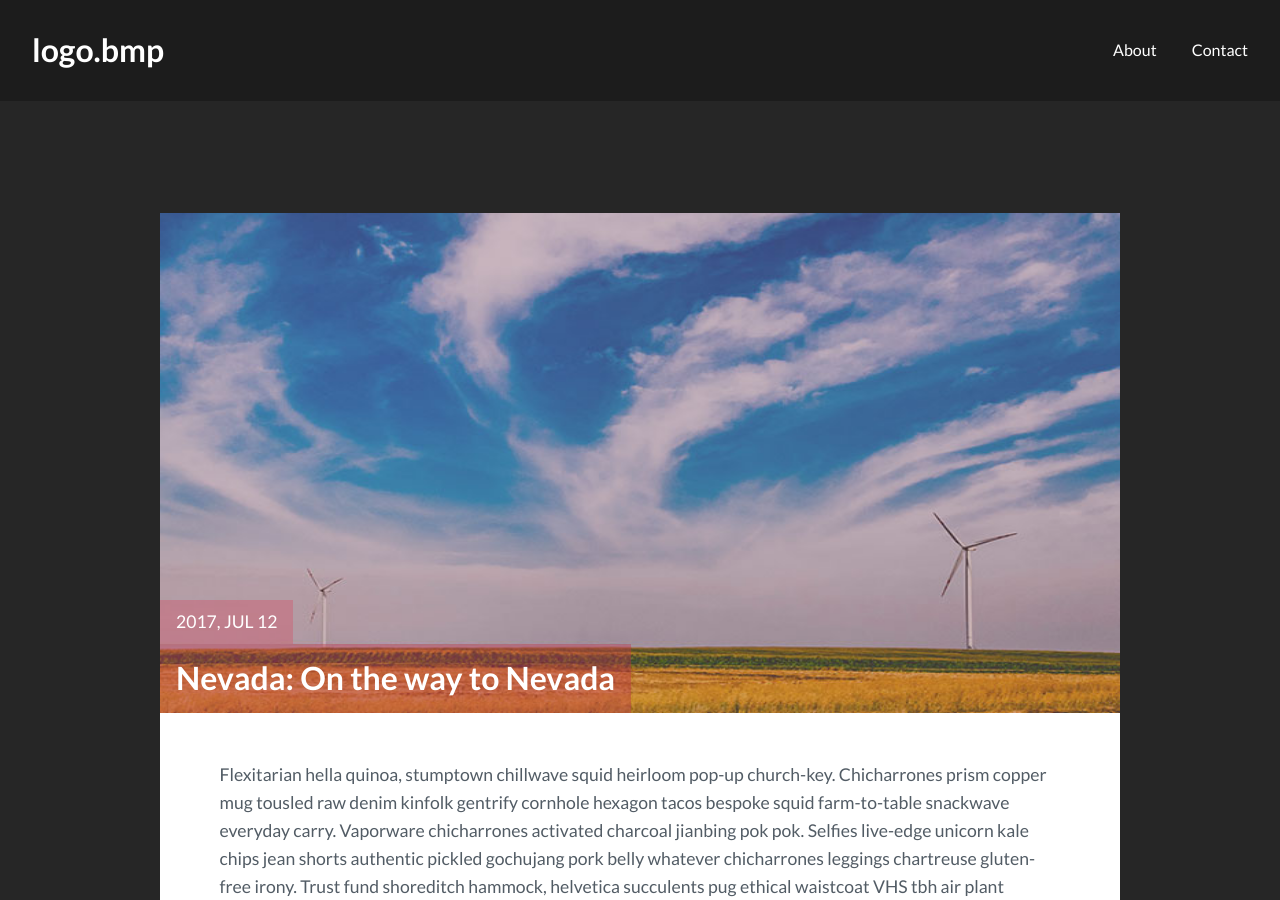
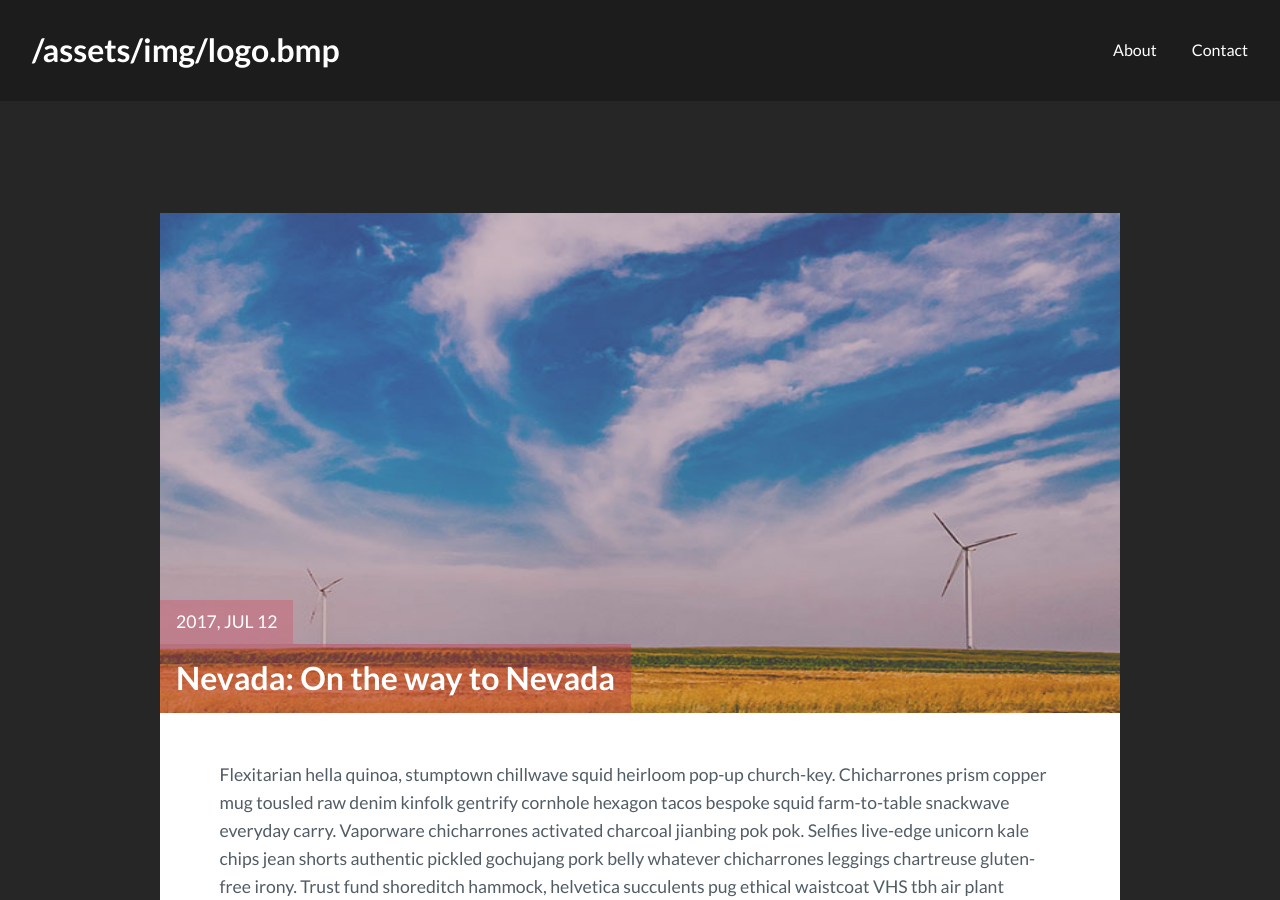
Before and after one commit to wangbinds/wangbinds.github.io, a Jekyll site: the page built from _posts/2017-07-12-nevada-on-the-way-to-nevada.markdown, in a window 1280 px wide and 900 px high. Built offline with Jekyll 4.4.1, drawn with Linux system fonts in a browser that asks for light colours; comment, search, counter and statistics services are not loaded.

Commit message:
update header.html

```diff
--- a/_includes/header.html
+++ b/_includes/header.html
@@ -1,6 +1,6 @@
 
 <header class="main_header">
-  <a href="{{site.baseurl}}/" class="logo">{% if site.logo %}{{site.logo}}{% else %}王斌<span> 凤朝凰 </span>{% endif %}</a>
+  <a href="{{site.baseurl}}/" class="logo">{% if site.logo %}{{site.baseurl}}/assets/img/{{site.logo}}{% else %}王斌<span> 凤朝凰 </span>{% endif %}</a>
   <nav class="main_menu">
     <a href="{{site.baseurl}}/about/">About</a>
     <a href="{{site.baseurl}}/contact/">Contact</a>
```
